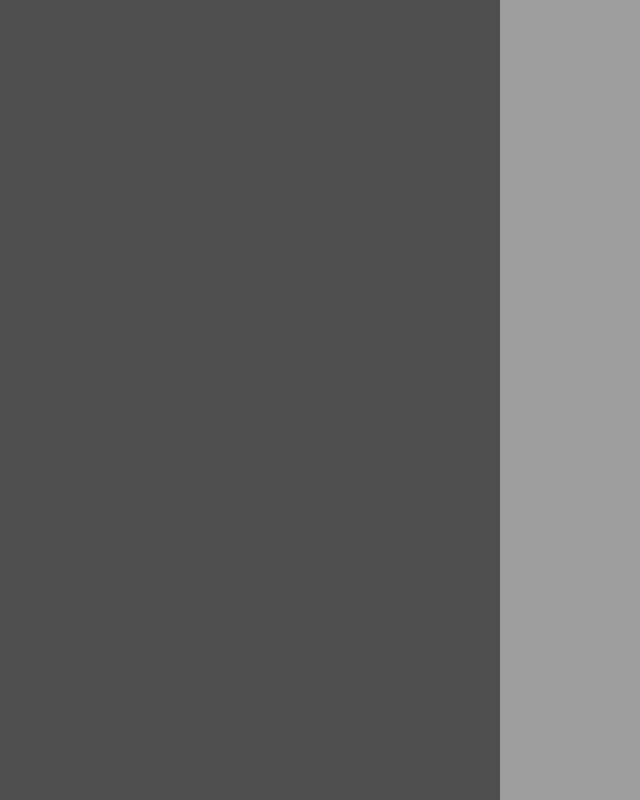
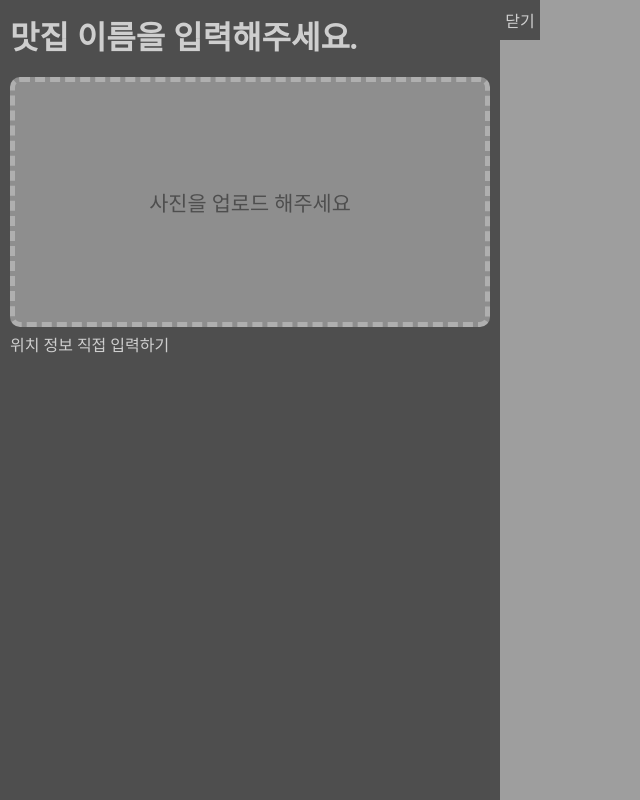
Before and after one commit to seoh2k/restaurant-map-service, a Vue app in the folder frontend/: page / in a window 1280 px wide. Shown: the whole page, without its empty margins (0-640 px from the left). Built offline with nearby package versions, Linux system fonts and the light colour scheme.

Commit message:
사이드바 열기/닫기 구현 완료, 입력창 구현 중

```diff
--- a/frontend/src/components/SideBar.vue
+++ b/frontend/src/components/SideBar.vue
@@ -1,8 +1,31 @@
 <template>
   <div class="side-bar-wrapper">
-    <div class="side-bar">
-
+    <div class="display-side-bar" v-if="isVisibleSideBar">
+      <div class="side-bar" >
+        <div class="title-area">
+          <input placeholder="맛집 이름을 입력해주세요." />
+        </div>
+        <div class="image-area">
+          <div class="iw-file-input">
+            사진을 업로드 해주세요
+          </div>
+        </div>
+        <div class="location-info-area">
+          <input placeholder="위치 정보 직접 입력하기" />
+        </div>
+        <div class="rate-area">
+          <!-- <FormRating /> -->
+        </div>
+        <div class="review-area">
+          <!-- <FormTextArea
+            ref="textarea" placeholder="후기를 입력해주세요"
+          /> -->
+        </div>
+      </div>
     </div>
+    <button class="side-bar-active-btn" @click="showSideBar">
+      {{ isVisibleSideBar ? '닫기' : '열기'}}
+    </button>
   </div>
 </template>
 
@@ -11,22 +34,131 @@ export default {
   name: 'SideBar',
   data() {
     return {
-
+      isVisibleSideBar: true
     }
   },
   methods: {
-
+    showSideBar() {
+      this.isVisibleSideBar = !this.isVisibleSideBar;
+    }
   }
 }
 </script>
 
 <style lang="scss" scoped>
 .side-bar-wrapper {
-  > .side-bar {
+  display: flex;
+
+  > .display-side-bar {
+    width: 500px;
+
+    > .side-bar {
+      background-color: #000000;
+      opacity: 0.5;
+      width: 500px;
+      height: 100%;
+
+      > .title-area {
+        padding: 20px 10px;
+
+        input, input::placeholder, input:focus {
+          font-size: 2rem;
+          font-weight: bold;
+          color: #fff;
+          box-shadow: none;
+          background: none;
+          border: none;
+        }
+      }
+
+      > .image-area {
+        padding: 0 10px;
+
+        > .iw-file-input {
+          display: flex;
+          justify-content: center;
+          align-items: center;
+          font-size: 1.3rem;
+          border: 5px dashed rgb(255, 255, 255, 0.5);
+          border-radius: 10px;
+          height: 250px;
+          background-color: rgb(255, 255, 255, 0.5);
+        }
+      }
+
+      > .location-info-area {
+        padding: 10px;
+
+        input, input::placeholder, input:focus {
+          font-size: 1rem;
+          color: #fff;
+          box-shadow: none;
+          background: none;
+          border: none;
+        }
+      }
+
+      > .rate-area {
+        padding: 0 20px;
+        text-align: center;
+
+        output {
+          font-size: 2rem;
+          color: #ffdd00;
+          background: none;
+          border: none;
+          box-shadow: none;
+        }
+      }
+
+      > .review-area {
+        padding: 20px 10px;
+
+        textarea, textarea::placeholder {
+          min-height: 300px;
+          resize: none;
+          color: #fff;
+          background: none;
+          border: none;
+          box-shadow: none;
+        }
+
+        /* width */
+        ::-webkit-scrollbar {
+          width: 10px;
+        }
+
+        /* Track */
+        ::-webkit-scrollbar-track {
+          background: #f1f1f1;
+        }
+
+        /* Handle */
+        ::-webkit-scrollbar-thumb {
+          background: #888;
+        }
+
+        /* Handle on hover */
+        ::-webkit-scrollbar-thumb:hover {
+          background: #555;
+        }
+      }
+    }
+  }
+
+  > .side-bar-active-btn {
+    flex-shrink: 0;
+    display: flex;
+    justify-content: center;
+    align-items: center;
     background-color: #000000;
+    padding: 0;
+    border: none;
+    border-radius: unset;
+    color: #fff;
     opacity: 0.5;
-    width: 500px;
-    height: 100%;
+    width: 40px;
+    height: 40px;
   }
 }
 
```
